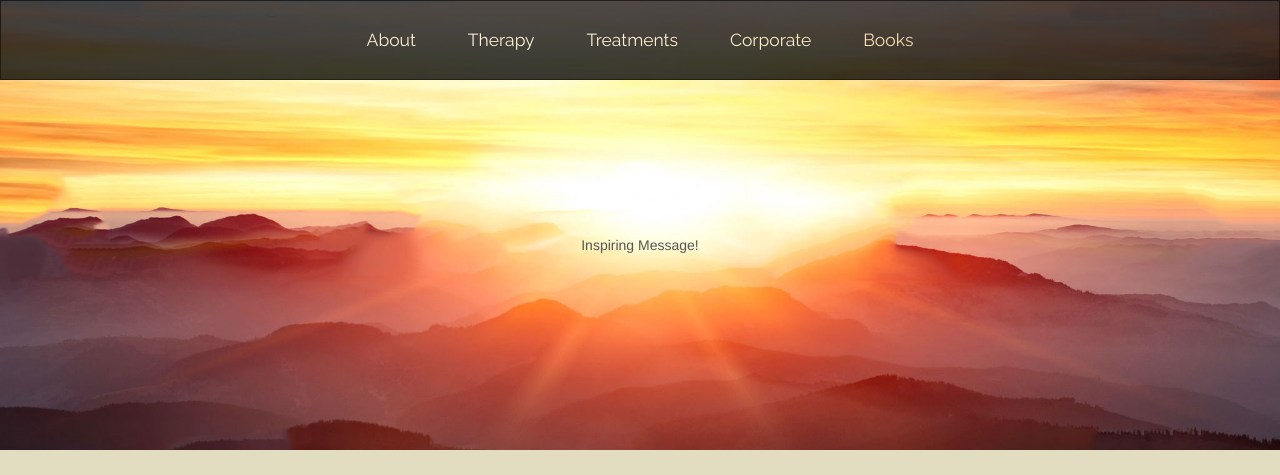
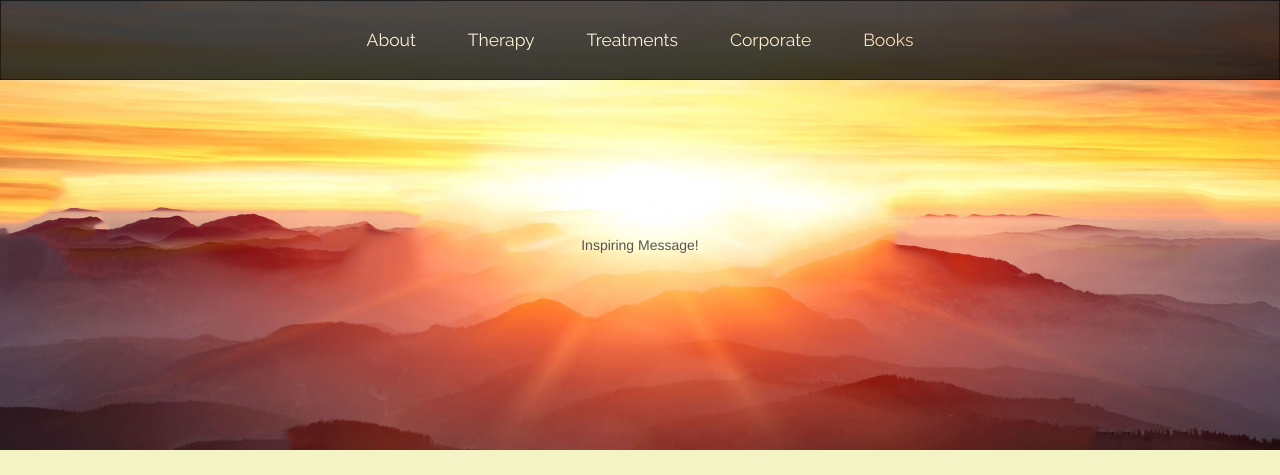
Before and after one commit to alienjax/warren, a plain HTML site: page index.html in a window 1280 px wide. Shown: the top 475 px of the page. Drawn offline with nearby package versions, Linux system fonts and the light colour scheme.

Commit message:
bkg color

```diff
--- a/styles.less
+++ b/styles.less
@@ -10,7 +10,7 @@
 
 body {
 	color: #555;
-	background-color: #e2ddc1;
+	background-color: #f3f3c5;
 	}
 
 
```
Also changed, not shown: 1 other file.
